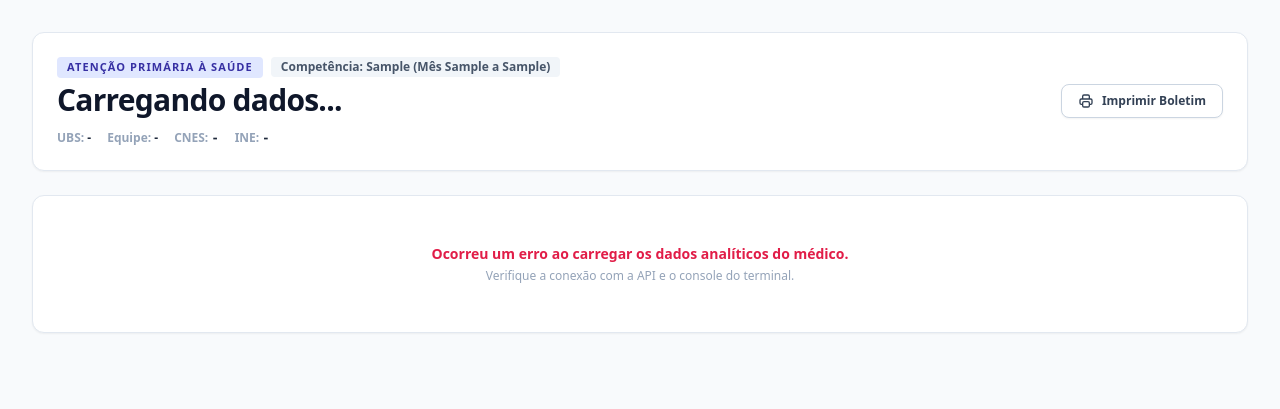
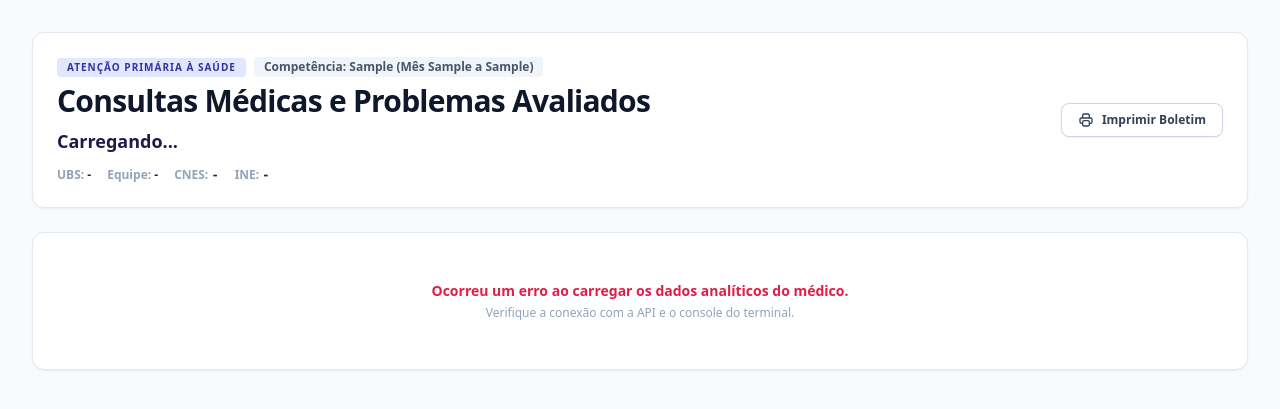
Before and after one commit to NISPPTA/api-relatorios-esus-pec, a FastAPI app: template templates/relatorio_consultas_medicas.html in a window 1280 px wide. Shown: the top 409 px of the page. Run offline with FastAPI, Linux system fonts and the light colour scheme; the template is opened without the code that fills it: most values are stand-ins (such as "Sample title", 1, 10 or a date in 2020); parts of the project's set-up code (start-up, migrations or seed data) failed here and were passed over; some libraries are stand-ins or nearby versions.

Commit message:
refactor(ui): reorganiza hierarquia de titulos e identificacao no relatorio medico

```diff
--- a/templates/relatorio_consultas_medicas.html
+++ b/templates/relatorio_consultas_medicas.html
@@ -25,18 +25,26 @@
             <!-- 1. Cabeçalho Oficial / Identificação do Profissional -->
             <header class="bg-white border border-slate-200 rounded-xl p-6 shadow-sm flex flex-wrap justify-between items-center gap-4">
                 <div>
-                <div class="flex items-center gap-2 mb-1">
-                    <span class="bg-indigo-100 text-indigo-800 text-[11px] font-black tracking-widest px-2.5 py-0.5 rounded uppercase">
+        <div class="flex items-center gap-2 mb-1.5">
+            <span class="bg-indigo-100 text-indigo-800 text-[10px] font-black tracking-widest px-2.5 py-0.5 rounded uppercase">
                 Atenção Primária à Saúde
             </span>
-                    <span id="badge-periodo" class="bg-slate-100 text-slate-600 text-xs font-semibold px-2.5 py-0.5 rounded">
+            <span class="bg-slate-100 text-slate-600 text-xs font-semibold px-2.5 py-0.5 rounded">
                 Competência: {{ filtro_ano }} (Mês {{ filtro_mes_inicio }} a {{ filtro_mes_fim }})
             </span>
         </div>
-                <h1 id="txt-nome-medico" class="text-2xl md:text-3xl font-black text-slate-900 tracking-tight">
-                    Carregando dados...
+
+        <!-- Título Principal do Relatório -->
+        <h1 class="text-2xl md:text-3xl font-black text-slate-900 tracking-tight">
+            Consultas Médicas e Problemas Avaliados
         </h1>
-                <p id="txt-cbo" class="text-xs font-semibold text-slate-500 uppercase mt-0.5"></p>
+
+        <!-- Identificação do Profissional em Destaque Secundário -->
+        <div class="mt-2 flex items-baseline gap-2">
+            <span class="text-lg font-bold text-indigo-950" id="txt-nome-medico">Carregando...</span>
+            <span class="text-xs font-semibold text-slate-500 uppercase" id="txt-cbo"></span>
+        </div>
+
         <div class="flex flex-wrap gap-4 mt-3 text-xs text-slate-600">
             <div><span class="font-bold text-slate-400">UBS:</span> <span id="txt-ubs" class="font-semibold text-slate-800">-</span></div>
             <div><span class="font-bold text-slate-400">Equipe:</span> <span id="txt-equipe" class="font-semibold text-slate-800">-</span></div>
```
Lines whose indentation alone changed are shown as unchanged.
